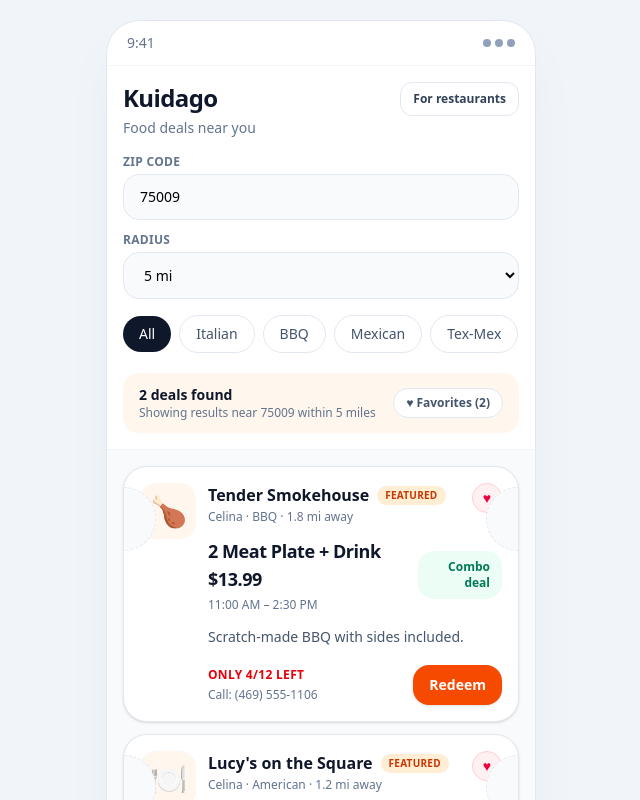
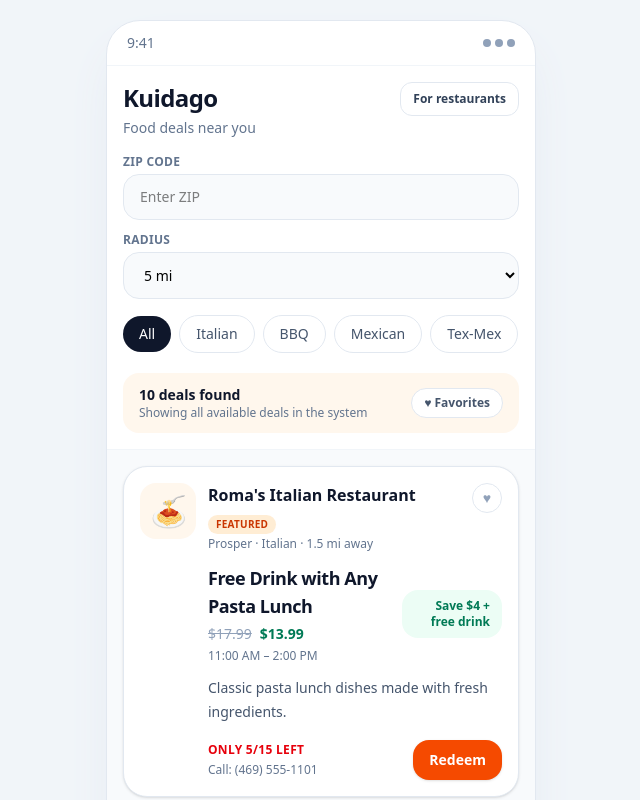
Before and after one commit to edayan02/kuidago-demo, a React (Vite) app: page / in a window 1280 px wide. Both pictures are taken after a click on the button "View customer app experience". Shown: the top 800 px of the page, without its empty margins (319-959 px from the left). Built offline with nearby package versions, Linux system fonts and the light colour scheme.

Commit message:
new changes

```diff
--- a/src/App.jsx
+++ b/src/App.jsx
@@ -19,9 +19,6 @@ function AppStoreFrame({ children }) {
 function DealCouponCard({ deal, isFavorite, onToggleFavorite, onRedeem }) {
   return (
     <div className="relative overflow-hidden rounded-3xl border border-slate-200 bg-white p-4 shadow-sm">
-      <div className="absolute -right-8 top-5 h-16 w-16 rounded-full border border-dashed border-slate-200 bg-slate-50" />
-      <div className="absolute -left-8 top-5 h-16 w-16 rounded-full border border-dashed border-slate-200 bg-slate-50" />
-
       <div className="flex items-start gap-3">
         <div className="flex h-14 w-14 shrink-0 items-center justify-center rounded-2xl bg-orange-50 text-3xl">
           {deal.image}
@@ -51,6 +48,10 @@ function DealCouponCard({ deal, isFavorite, onToggleFavorite, onRedeem }) {
           <div className="mt-3 flex items-center justify-between gap-3">
             <div>
               <p className="text-lg font-bold tracking-tight text-slate-900">{deal.dealTitle}</p>
+              <div className="mt-1 flex items-center gap-2 text-sm">
+                <span className="text-slate-400 line-through">{deal.originalPrice}</span>
+                <span className="font-bold text-emerald-700">{deal.salePrice}</span>
+              </div>
               <p className="mt-1 text-xs text-slate-500">{deal.window}</p>
             </div>
             <div className="rounded-2xl bg-emerald-50 px-3 py-2 text-right text-xs font-semibold text-emerald-700">
@@ -85,8 +86,9 @@ function CustomerMarketplace({ deals, zipCode, setZipCode, radius, setRadius, cu
 
   const filteredDeals = useMemo(() => {
     return deals.filter((deal) => {
-      const matchZip = zipCode.trim() === '' || deal.zip === zipCode.trim();
-      const matchRadius = deal.miles <= radius;
+      const hasZip = zipCode.trim() !== '';
+      const matchZip = !hasZip || deal.zip === zipCode.trim();
+      const matchRadius = !hasZip || deal.miles <= radius;
       const matchCuisine = cuisine === 'All' || deal.cuisine === cuisine;
       const matchFavorite = !showFavoritesOnly || favorites.includes(deal.id);
       return matchZip && matchRadius && matchCuisine && matchFavorite;
@@ -151,7 +153,7 @@ function CustomerMarketplace({ deals, zipCode, setZipCode, radius, setRadius, cu
           <div className="mt-4 flex items-center justify-between gap-3 rounded-2xl bg-orange-50 px-4 py-3">
             <div>
               <p className="text-sm font-semibold text-slate-900">{filteredDeals.length} deals found</p>
-              <p className="text-xs text-slate-500">Showing results near {zipCode || 'all ZIPs'} within {radius} miles</p>
+              <p className="text-xs text-slate-500">{zipCode.trim() === '' ? 'Showing all available deals in the system' : `Showing results near ${zipCode} within ${radius} miles`}</p>
             </div>
             <button
               onClick={() => setShowFavoritesOnly((v) => !v)}
@@ -176,7 +178,7 @@ function CustomerMarketplace({ deals, zipCode, setZipCode, radius, setRadius, cu
           {filteredDeals.length === 0 && (
             <div className="rounded-3xl border border-dashed border-slate-300 bg-white p-8 text-center">
               <p className="text-base font-semibold text-slate-900">No deals match this filter.</p>
-              <p className="mt-2 text-sm text-slate-500">Try a larger radius, another ZIP code, or tap All cuisine.</p>
+              <p className="mt-2 text-sm text-slate-500">Try a larger radius, another ZIP code, or tap All cuisine. If no ZIP is entered, all deals in the system are shown.</p>
             </div>
           )}
         </div>
@@ -379,24 +381,24 @@ function PartnerLanding({ deals, onOpenMarketplace }) {
 
 export default function KuidagoLandingPage() {
   const initialDeals = [
-    { id: 1, name: "Roma's Italian Restaurant", cuisine: 'Italian', zip: '75078', miles: 1.5, city: 'Prosper', phone: '(469) 555-1101', dealTitle: 'Free Drink with Any Pasta Lunch', description: 'Classic pasta lunch dishes made with fresh ingredients.', discount: 'Free add-on value', window: '11:00 AM – 2:00 PM', scarcityLeft: 5, scarcityTotal: 15, image: '🍝', featured: true },
-    { id: 2, name: 'Fontina Ristorante', cuisine: 'Italian', zip: '75069', miles: 4.8, city: 'McKinney', phone: '(469) 555-1102', dealTitle: '15% Off Lunch Menu', description: 'Traditional Italian lunch menu in downtown McKinney.', discount: '15% off', window: '11:30 AM – 2:30 PM', scarcityLeft: 6, scarcityTotal: 20, image: '🍷', featured: false },
-    { id: 3, name: 'Salute Italian Restaurant', cuisine: 'Italian', zip: '75078', miles: 2.2, city: 'Prosper', phone: '(469) 555-1103', dealTitle: 'Lunch Pasta + Salad Combo $12', description: 'Classic Italian lunch combo with pasta and side salad.', discount: 'Combo pricing', window: '11:00 AM – 2:00 PM', scarcityLeft: 7, scarcityTotal: 18, image: '🍕', featured: false },
-    { id: 4, name: 'Hutchins BBQ', cuisine: 'BBQ', zip: '75070', miles: 4.5, city: 'McKinney', phone: '(469) 555-1104', dealTitle: 'Free Dessert with BBQ Plate', description: 'Famous brisket, ribs, and a complimentary dessert.', discount: 'Free dessert', window: '11:00 AM – 3:00 PM', scarcityLeft: 8, scarcityTotal: 25, image: '🍖', featured: true },
-    { id: 5, name: 'Local Yocal BBQ & Grill', cuisine: 'BBQ', zip: '75069', miles: 4.2, city: 'McKinney', phone: '(469) 555-1105', dealTitle: '10% Off Lunch Plates', description: 'Farm-to-table BBQ with responsibly sourced meats.', discount: '10% off', window: '11:00 AM – 2:00 PM', scarcityLeft: 6, scarcityTotal: 14, image: '🔥', featured: false },
-    { id: 6, name: 'Tender Smokehouse', cuisine: 'BBQ', zip: '75009', miles: 1.8, city: 'Celina', phone: '(469) 555-1106', dealTitle: '2 Meat Plate + Drink $13.99', description: 'Scratch-made BBQ with sides included.', discount: 'Combo deal', window: '11:00 AM – 2:30 PM', scarcityLeft: 4, scarcityTotal: 12, image: '🍗', featured: true },
-    { id: 7, name: "Cookie's Mexican Food", cuisine: 'Mexican', zip: '75070', miles: 3.9, city: 'McKinney', phone: '(469) 555-1107', dealTitle: '$9 Burrito Lunch Special', description: 'Classic burritos and tacos with fast service.', discount: 'Low price special', window: '10:30 AM – 2:00 PM', scarcityLeft: 9, scarcityTotal: 20, image: '🌯', featured: false },
-    { id: 8, name: 'Mi Luna Tex-Mex', cuisine: 'Tex-Mex', zip: '75078', miles: 2.6, city: 'Prosper', phone: '(469) 555-1108', dealTitle: 'Free Queso with Any Entree', description: 'Bold Tex-Mex flavors with a popular local following.', discount: 'Free appetizer', window: '11:00 AM – 3:00 PM', scarcityLeft: 5, scarcityTotal: 15, image: '🧀', featured: false },
-    { id: 9, name: 'Spoon + Fork Thai Kitchen', cuisine: 'Thai', zip: '75070', miles: 4.1, city: 'McKinney', phone: '(469) 555-1109', dealTitle: 'Lunch Curry + Drink $11.99', description: 'Popular Thai curries and stir-fry dishes.', discount: 'Combo price', window: '11:00 AM – 2:30 PM', scarcityLeft: 6, scarcityTotal: 16, image: '🍜', featured: false },
-    { id: 10, name: "Lucy's on the Square", cuisine: 'American', zip: '75009', miles: 1.2, city: 'Celina', phone: '(469) 555-1110', dealTitle: 'Free Drink with Lunch Entree', description: 'Comfort food in a local Celina favorite spot.', discount: 'Free drink', window: '11:00 AM – 2:00 PM', scarcityLeft: 7, scarcityTotal: 18, image: '🍽️', featured: true },
+    { id: 1, name: "Roma's Italian Restaurant", cuisine: 'Italian', zip: '75078', miles: 1.5, city: 'Prosper', phone: '(469) 555-1101', dealTitle: 'Free Drink with Any Pasta Lunch', description: 'Classic pasta lunch dishes made with fresh ingredients.', originalPrice: '$17.99', salePrice: '$13.99', discount: 'Save $4 + free drink', window: '11:00 AM – 2:00 PM', scarcityLeft: 5, scarcityTotal: 15, image: '🍝', featured: true },
+    { id: 2, name: 'Fontina Ristorante', cuisine: 'Italian', zip: '75069', miles: 4.8, city: 'McKinney', phone: '(469) 555-1102', dealTitle: '15% Off Lunch Menu', description: 'Traditional Italian lunch menu in downtown McKinney.', originalPrice: '$18.00', salePrice: '$15.30', discount: '15% off', window: '11:30 AM – 2:30 PM', scarcityLeft: 6, scarcityTotal: 20, image: '🍷', featured: false },
+    { id: 3, name: 'Salute Italian Restaurant', cuisine: 'Italian', zip: '75078', miles: 2.2, city: 'Prosper', phone: '(469) 555-1103', dealTitle: 'Lunch Pasta + Salad Combo $12', description: 'Classic Italian lunch combo with pasta and side salad.', originalPrice: '$16.00', salePrice: '$12.00', discount: 'Combo pricing', window: '11:00 AM – 2:00 PM', scarcityLeft: 7, scarcityTotal: 18, image: '🍕', featured: false },
+    { id: 4, name: 'Hutchins BBQ', cuisine: 'BBQ', zip: '75070', miles: 4.5, city: 'McKinney', phone: '(469) 555-1104', dealTitle: 'Free Dessert with BBQ Plate', description: 'Famous brisket, ribs, and a complimentary dessert.', originalPrice: '$19.99', salePrice: '$19.99', discount: 'Free dessert', window: '11:00 AM – 3:00 PM', scarcityLeft: 8, scarcityTotal: 25, image: '🍖', featured: true },
+    { id: 5, name: 'Local Yocal BBQ & Grill', cuisine: 'BBQ', zip: '75069', miles: 4.2, city: 'McKinney', phone: '(469) 555-1105', dealTitle: '10% Off Lunch Plates', description: 'Farm-to-table BBQ with responsibly sourced meats.', originalPrice: '$20.00', salePrice: '$18.00', discount: '10% off', window: '11:00 AM – 2:00 PM', scarcityLeft: 6, scarcityTotal: 14, image: '🔥', featured: false },
+    { id: 6, name: 'Tender Smokehouse', cuisine: 'BBQ', zip: '75009', miles: 1.8, city: 'Celina', phone: '(469) 555-1106', dealTitle: '2 Meat Plate + Drink $13.99', description: 'Scratch-made BBQ with sides included.', originalPrice: '$17.99', salePrice: '$13.99', discount: 'Combo deal', window: '11:00 AM – 2:30 PM', scarcityLeft: 4, scarcityTotal: 12, image: '🍗', featured: true },
+    { id: 7, name: "Cookie's Mexican Food", cuisine: 'Mexican', zip: '75070', miles: 3.9, city: 'McKinney', phone: '(469) 555-1107', dealTitle: '$9 Burrito Lunch Special', description: 'Classic burritos and tacos with fast service.', originalPrice: '$12.50', salePrice: '$9.00', discount: 'Save $3.50', window: '10:30 AM – 2:00 PM', scarcityLeft: 9, scarcityTotal: 20, image: '🌯', featured: false },
+    { id: 8, name: 'Mi Luna Tex-Mex', cuisine: 'Tex-Mex', zip: '75078', miles: 2.6, city: 'Prosper', phone: '(469) 555-1108', dealTitle: 'Free Queso with Any Entree', description: 'Bold Tex-Mex flavors with a popular local following.', originalPrice: '$15.99', salePrice: '$15.99', discount: 'Free appetizer', window: '11:00 AM – 3:00 PM', scarcityLeft: 5, scarcityTotal: 15, image: '🧀', featured: false },
+    { id: 9, name: 'Spoon + Fork Thai Kitchen', cuisine: 'Thai', zip: '75070', miles: 4.1, city: 'McKinney', phone: '(469) 555-1109', dealTitle: 'Lunch Curry + Drink $11.99', description: 'Popular Thai curries and stir-fry dishes.', originalPrice: '$15.99', salePrice: '$11.99', discount: 'Save $4', window: '11:00 AM – 2:30 PM', scarcityLeft: 6, scarcityTotal: 16, image: '🍜', featured: false },
+    { id: 10, name: "Lucy's on the Square", cuisine: 'American', zip: '75009', miles: 1.2, city: 'Celina', phone: '(469) 555-1110', dealTitle: 'Free Drink with Lunch Entree', description: 'Comfort food in a local Celina favorite spot.', originalPrice: '$14.99', salePrice: '$12.99', discount: 'Save $2 + free drink', window: '11:00 AM – 2:00 PM', scarcityLeft: 7, scarcityTotal: 18, image: '🍽️', featured: true },
   ];
 
   const [page, setPage] = useState('partner');
   const [deals, setDeals] = useState(initialDeals);
-  const [zipCode, setZipCode] = useState('75009');
+  const [zipCode, setZipCode] = useState('');
   const [radius, setRadius] = useState(5);
   const [cuisine, setCuisine] = useState('All');
-  const [favorites, setFavorites] = useState([6, 10]);
+  const [favorites, setFavorites] = useState([]);
   const [redeemedDeal, setRedeemedDeal] = useState(null);
 
   function onToggleFavorite(id) {
```
Also changed, not shown: 1 other file (tests, documents, lock files or other folders).
